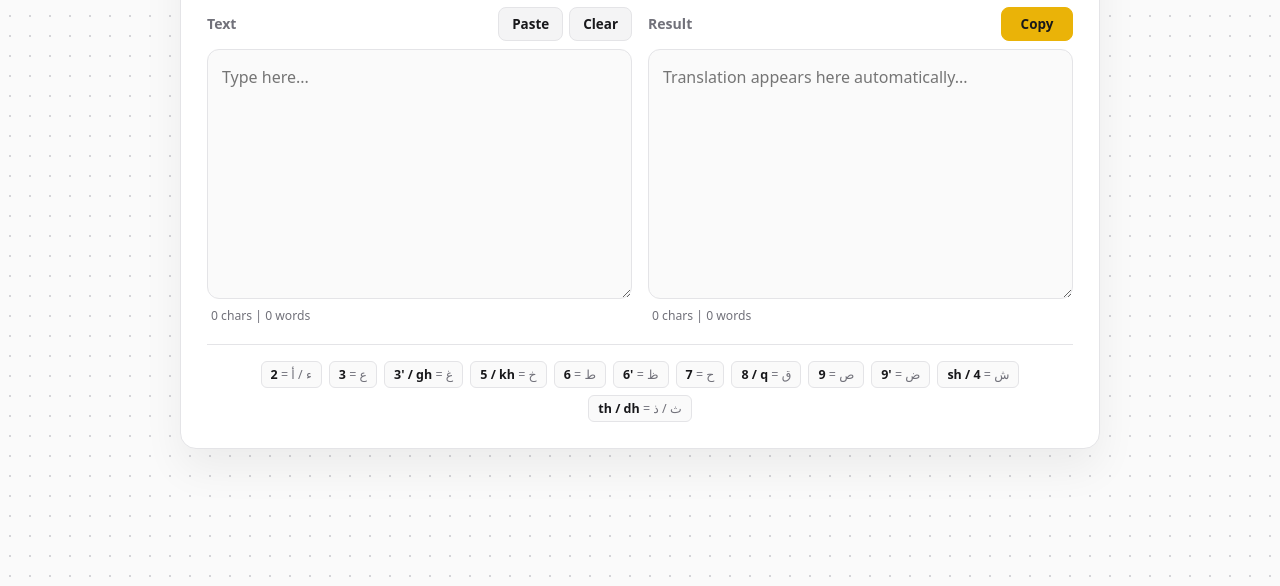
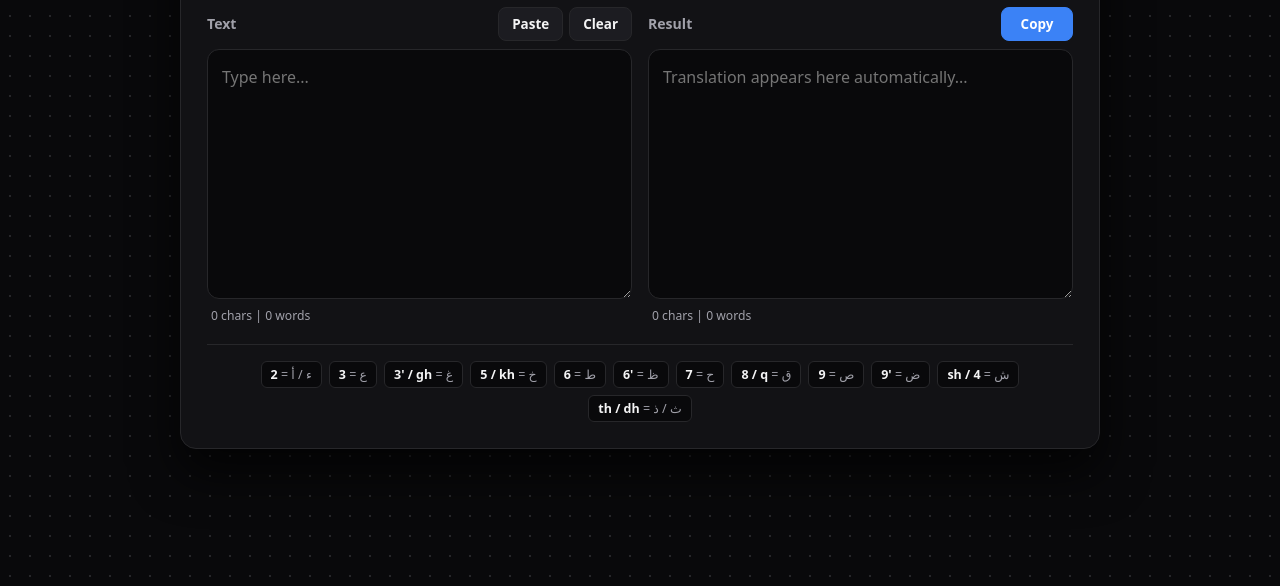
Before and after one commit to el3ssal/arabic-franco, a plain HTML site: page franko.html in a window 1280 px wide. Shown: the part 214-800 px from the top of the page. Drawn offline with Linux system fonts and the light colour scheme.

Commit message:
feat: default to dark theme and persist preferences

```diff
--- a/franko.html
+++ b/franko.html
@@ -1,5 +1,5 @@
 <!DOCTYPE html>
-<html lang="en" dir="ltr" data-theme="light">
+<html lang="en" dir="ltr" data-theme="dark">
 <head>
   <meta charset="UTF-8" />
   <meta name="viewport" content="width=device-width, initial-scale=1.0" />
@@ -8,6 +8,17 @@
   <meta name="theme-color" content="#eab308" />
   <link rel="apple-touch-icon" href="apple-touch-icon.png" />
   <title>Arabic ↔ Franco</title>
+  <script>
+    try {
+      (function () {
+        var savedTheme = localStorage.getItem("franko_theme_v2");
+        document.documentElement.setAttribute(
+          "data-theme",
+          savedTheme === "light" ? "light" : "dark"
+        );
+      })();
+    } catch (e) {}
+  </script>
   <style>
     :root {
       --bg: #09090b;
@@ -334,7 +345,7 @@
     const outputStats = document.getElementById("outputStats");
 
     let uiLang = localStorage.getItem("franko_lang_v2") || "en";
-    let theme = localStorage.getItem("franko_theme_v2") || "light";
+    let theme = localStorage.getItem("franko_theme_v2") || "dark";
     let isArToFranco = true;
     let clipboardDeniedOrPrompted = false;
 
```
Also changed, not shown: index.html (+13 -2 lines), 1 other file.
